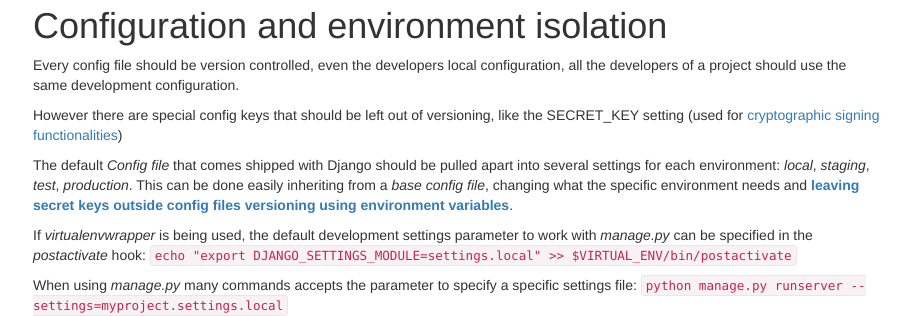
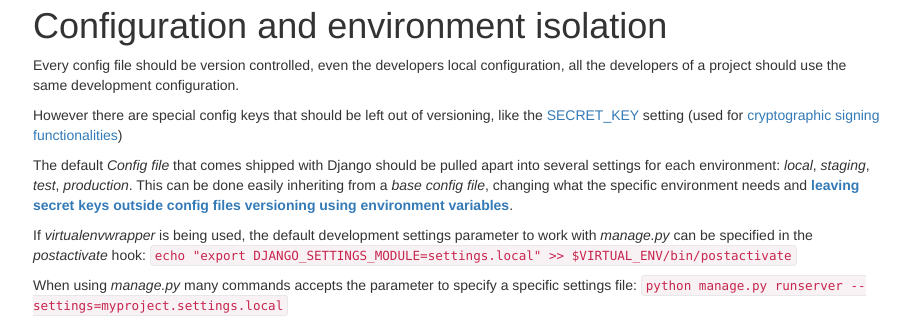
Before and after one commit to marcanuy/simpleit.rocks, a Jekyll site: the page built from docs/python/django/_posts/2016-06-02-django.md, in a window 1280 px wide and 900 px high, scrolled down 1160 px. Shown: the part 153-469 px from the top of the window, without its empty margins (37-949 px from the left). Built offline with Jekyll 4.4.1, drawn with Linux system fonts in a browser that asks for light colours; nearby versions of some CDN libraries; library files that are not in the unit come from our copies; comment, search, counter and statistics services are not loaded; the table of contents is made by our own code; part of the change alters nothing that is shown.

```diff
--- a/docs/python/django/_posts/2016-06-02-django.md
+++ b/docs/python/django/_posts/2016-06-02-django.md
@@ -52,7 +52,7 @@ __Media__ and __static__ directories in production should be located in a static
 
 Every config file should be version controlled, even the developers local configuration, all the developers of a project should use the same development configuration.
 
-However there are special config keys that should be left out of versioning, like the SECRET_KEY setting (used for [cryptographic signing functionalities](https://docs.djangoproject.com/en/1.9/topics/signing/))
+However there are special config keys that should be left out of versioning, like the [SECRET_KEY](https://docs.djangoproject.com/en/1.9/ref/settings/#std:setting-SECRET_KEY) setting (used for [cryptographic signing functionalities](https://docs.djangoproject.com/en/1.9/topics/signing/))
 
 The default _Config file_ that comes shipped with Django should be pulled apart into several settings for each environment: _local_, _staging_, _test_, _production_. This can be done easily inheriting from a _base config file_, changing what the specific environment needs and __[leaving secret keys outside config files versioning using environment variables](http://12factor.net/config)__.
 
```
